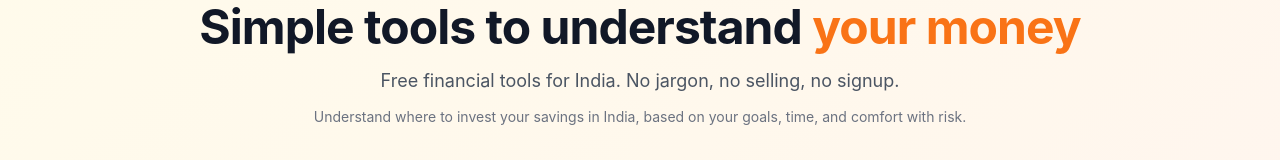
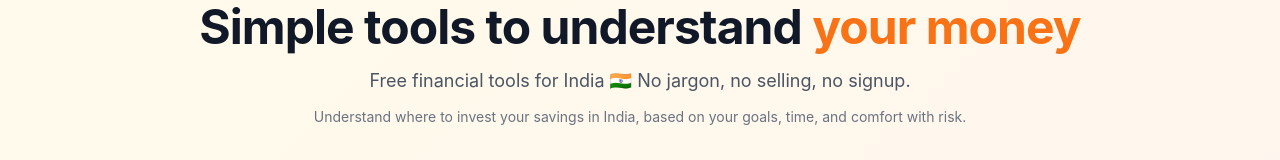
Before and after one commit to mukurpuri/adaily, a Next.js app: page / in a window 1280 px wide. Shown: the part 177-337 px from the top of the page. Built offline with nearby package versions, Linux system fonts and the light colour scheme; no server answers.

Commit message:
ADding changes

```diff
--- a/src/components/LandingPage.tsx
+++ b/src/components/LandingPage.tsx
@@ -435,8 +435,8 @@ export default function LandingPage() {
             <p
               className={`text-gray-600 text-sm sm:text-base md:text-lg mb-2 sm:mb-3 transition-all duration-500 delay-200 ${mounted ? 'opacity-100' : 'opacity-0'}`}
             >
-              <span className="sm:hidden">Free tools for India. No jargon, no signup.</span>
-              <span className="hidden sm:inline">Free financial tools for India. No jargon, no selling, no signup.</span>
+              <span className="sm:hidden">Free tools for India 🇮🇳 No jargon, no signup.</span>
+              <span className="hidden sm:inline">Free financial tools for India 🇮🇳 No jargon, no selling, no signup.</span>
             </p>
 
             {/* SEO context line */}
```
